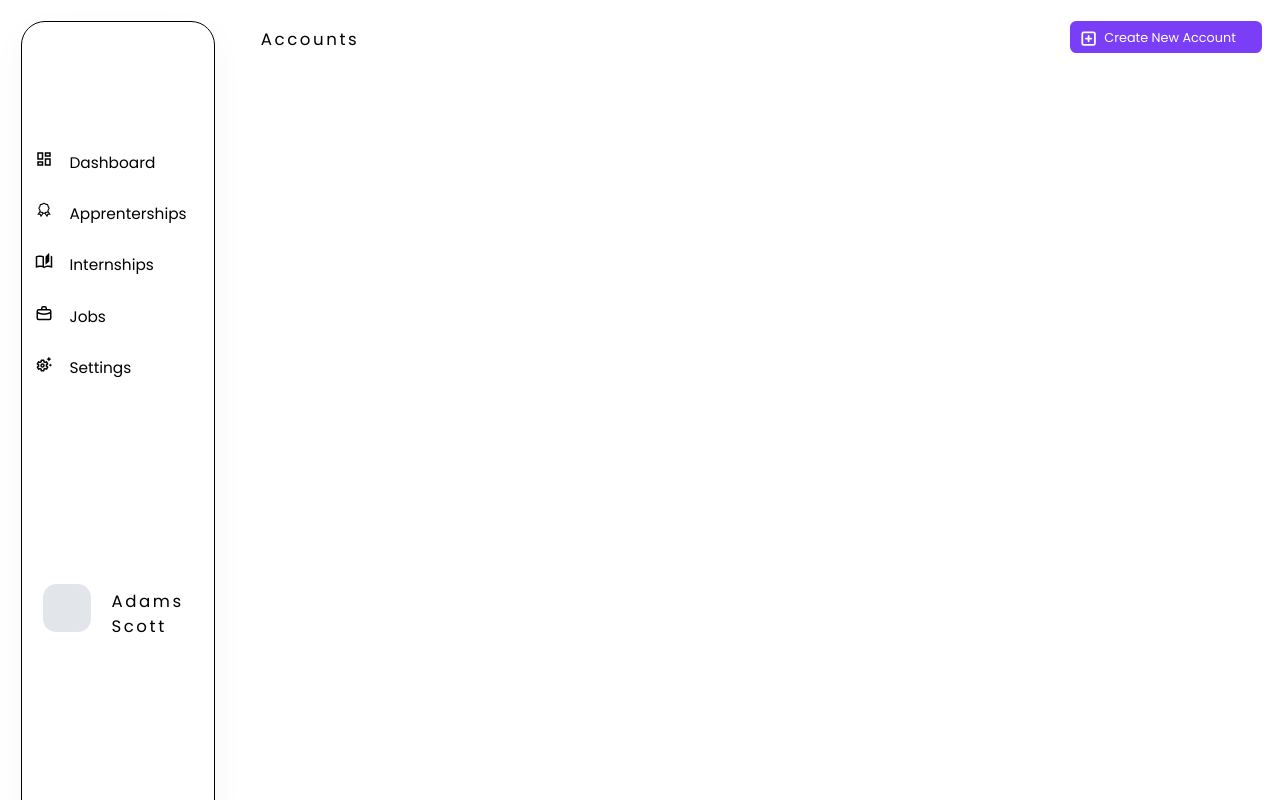
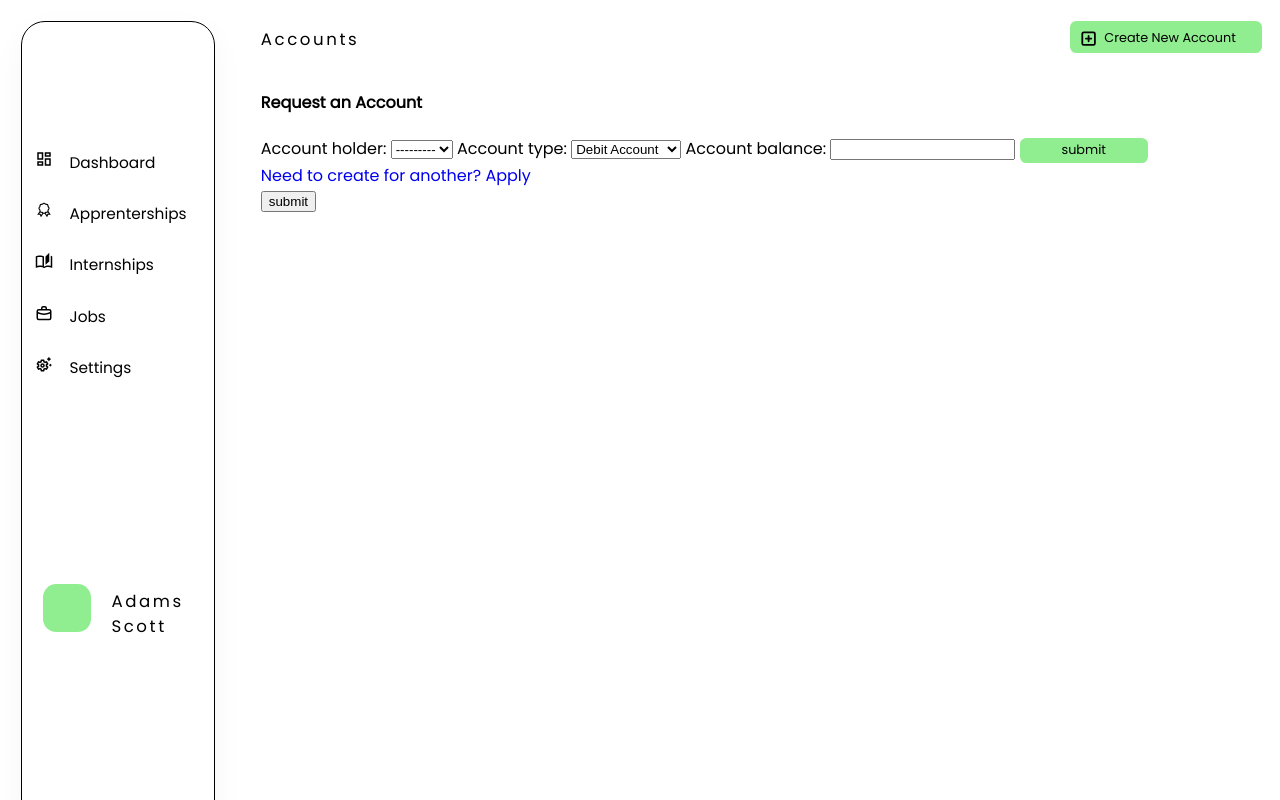
Before and after one commit to Charity-Mutembei/sasakazi_microservice, a Django app: page /sasakazi/ in a window 1280 px wide. Run offline with Django 4.2, Linux system fonts and the light colour scheme; data that the repository does not hold is empty; some web fonts are replaced.

Commit message:
add form to create new user/customer as popup

```diff
--- a/finacial_project/sasakazi/models.py
+++ b/finacial_project/sasakazi/models.py
@@ -13,6 +13,10 @@ class Customer (models.Model):
     first_name = models.CharField(max_length=30)
     middle_name = models.CharField(max_length=30)
     last_name = models.CharField(max_length=30)
+    email = models.EmailField('Email Address', blank=True, null=False)
+    phone_number = models.CharField(max_length=10, null=False, blank=True)
+    age_number = models.IntegerField(null=False, blank=False, default='18')
+    location = models.CharField(max_length=100, blank=True, null=False)
 
     # chose to return the name of the customer
     def __str__(self):
--- a/finacial_project/sasakazi/static/CSS/home.css
+++ b/finacial_project/sasakazi/static/CSS/home.css
@@ -38,8 +38,8 @@ body{
 }
 /* how to have the hover effect in react js css */
 .section_links #link:hover{
-    background-color: rgba(102, 95, 239, 0.2);
-    color: rgba(121, 62, 245, 1);
+    background-color: #90EE90;
+    color: black;
     cursor: pointer;
     border-radius: 1vw;
     font-size: 1vw;
@@ -58,7 +58,7 @@ body{
 .bottom_profile a svg {
     margin-right: 1vw;
     font-size: 5vw;
-    color: #E2E6EB;
+    color: #90EE90;
 }
 .bottom_profile {
     margin-top: 14vw;
@@ -81,15 +81,15 @@ p {
     letter-spacing: .2vw;
 }
 button {
-    background-color: #793EF5;
-    border: solid #793EF5;
+    background-color: #90EE90;
+    border: solid #90EE90;
     display: flex;
     margin-top: 1vw;
     font-family: 'Poppins', sans-serif;
     width: 15vw;
     height: 2.5vw;
     border-radius: .5vw;
-    color: #ffff;
+    color: black;
 }
 a{
     text-decoration: none;
@@ -107,3 +107,19 @@ span {
     font-size: 1vw;
     margin-top: .3vw;
 }
+
+
+/* form section */
+input.form_button{
+    background-color: #90EE90;
+    color: black;
+    font-size: 1vw;
+    border: none;
+    width: 10vw;
+    height: 2vw;
+    border-radius: .5vw;
+    font-family: 'Poppins', sans-serif;
+
+}
+
+/* potential application */
--- a/finacial_project/sasakazi/templates/home.html
+++ b/finacial_project/sasakazi/templates/home.html
@@ -72,7 +72,7 @@
                     <p>Accounts</p>
                 </div>
                 <div class='grid-template'>
-                    <a href='#createnewinternship'>
+                    <a href='/sasakazi/'>
                         <button>
                         <svg xmlns="http://www.w3.org/2000/svg" width="1em" height="1em" viewBox="0 0 16 16"><path fill="currentColor" fill-rule="evenodd" d="M4 3.5h8a.5.5 0 0 1 .5.5v8a.5.5 0 0 1-.5.5H4a.5.5 0 0 1-.5-.5V4a.5.5 0 0 1 .5-.5ZM2 4a2 2 0 0 1 2-2h8a2 2 0 0 1 2 2v8a2 2 0 0 1-2 2H4a2 2 0 0 1-2-2V4Zm6 7a.75.75 0 0 1-.75-.75v-1.5h-1.5a.75.75 0 0 1 0-1.5h1.5v-1.5a.75.75 0 0 1 1.5 0v1.5h1.5a.75.75 0 0 1 0 1.5h-1.5v1.5A.75.75 0 0 1 8 11Z" clip-rule="evenodd"/></svg>
                             <span>
@@ -85,9 +85,30 @@
             <!-- end of top section -->
 
             <!-- data section -->
+                <h4>Request an Account</h4>
                 <!-- adding form -->
+                {% if submitted %}
+                    Your Account request has been received and will be reviewed
+                {% else %}
+                    <form action="" method="POST" id="accountForm">
+                        {% csrf_token %}
+
+                        {{ form }}
+
+                        <input type="submit" value="submit" class="form_button">
+                    </form>
+                {% endif %}
+                <a href="#" class="potential_application"> Need to create for another? Apply</a>
 
             <!-- end of data -->
+            <!-- create user modal section -->
+            <div class="popup">
+                <form action="" method="POST">
+                    <input type="submit" value="submit" class="formButton">
+                </form>
+            </div>
+
+            <!-- end of section -->
         </div>
     </section>
 
--- a/finacial_project/sasakazi/views.py
+++ b/finacial_project/sasakazi/views.py
@@ -1,5 +1,5 @@
 from django.shortcuts import render
-from django.http import HttpResponse
+from django.http import HttpResponse, HttpResponseRedirect
 from rest_framework.views import APIView
 from rest_framework.response import Response
 from rest_framework import status
@@ -10,8 +10,18 @@ from .forms import AccountForm
 # Create your views here.
 
 def home(request):
+    submitted = False
+    if request.method == 'POST':
+        form = AccountForm(request.POST)
+        if form.is_valid():
+            form.save()
+            return HttpResponseRedirect('?submitted=True')
 
-    return render(request, 'home.html')
+    else:
+        form = AccountForm
+        if 'submitted' in request.GET:
+            submitted = True
+    return render(request, 'home.html', {'form': form, 'submitted': submitted})
 
 
 class CustomerListCreateAPIView(APIView):
```
Also changed, not shown: finacial_project/sasakazi/migrations/0002_customer_age_number_customer_email_customer_location_and_more.py (added).
